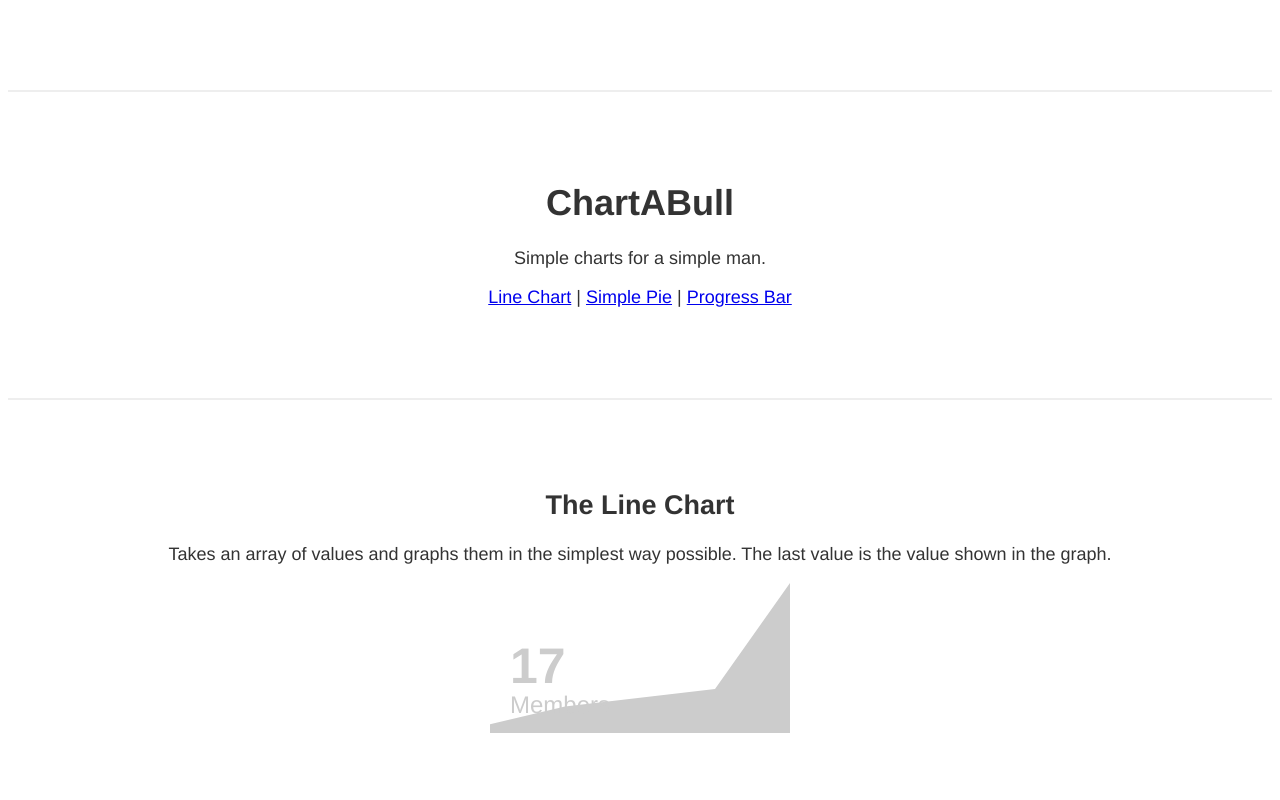
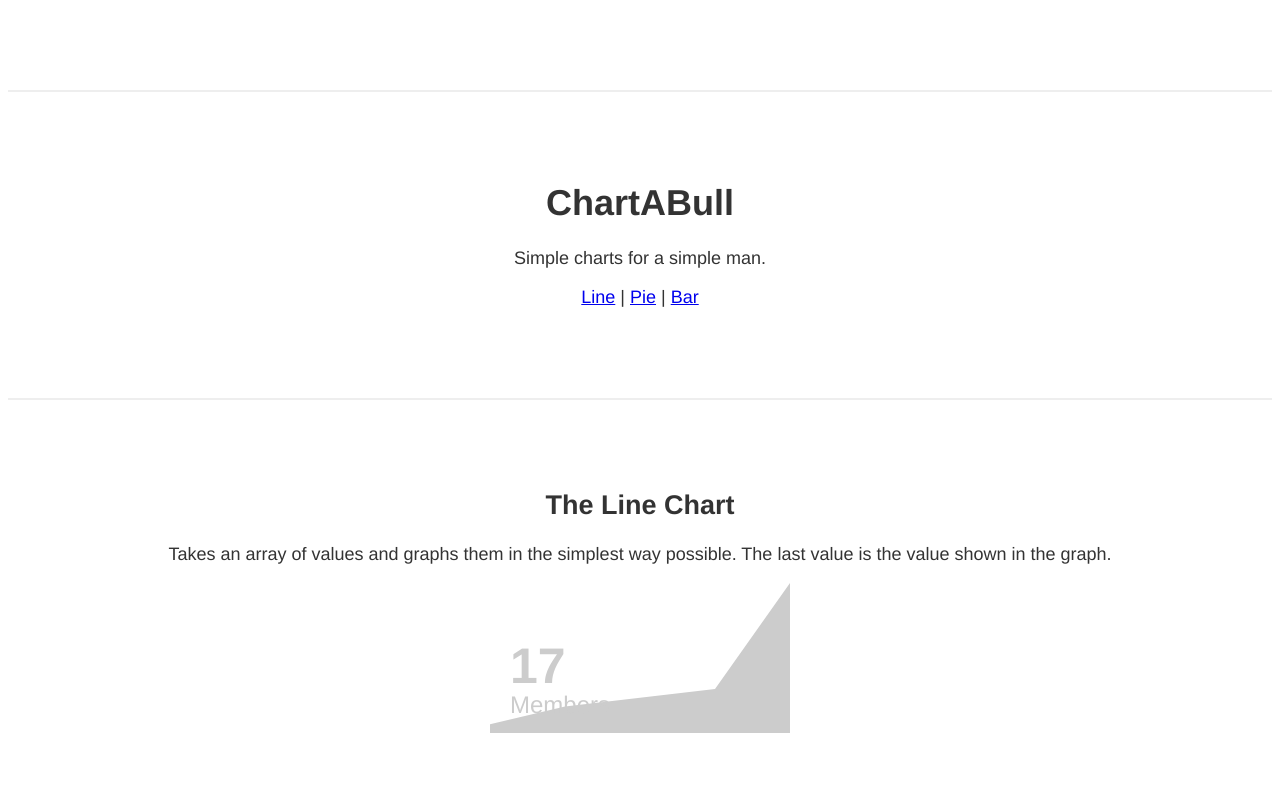
Before and after one commit to tylerlee/chartabull, a website: page index.html in a window 1280 px wide. Shown: the top 800 px of the page. Drawn offline with Linux system fonts and the light colour scheme.

Commit message:
added bar to nav

```diff
--- a/index.html
+++ b/index.html
@@ -38,7 +38,7 @@
     <hr>
     <h1>ChartABull</h1>
     <p>Simple charts for a simple man.</p>
-    <a href="#line">Line Chart</a> | <a href="#pie">Simple Pie</a> | <a href="#progress"> Progress Bar</a>
+    <a href="#line">Line</a> | <a href="#pie">Pie</a> | <a href="#bar"> Bar</a>
     <hr>
     <h2 id="line">The Line Chart</h2>
     <p>Takes an array of values and graphs them in the simplest way possible. The last value is the value shown in the graph.</p>
```
